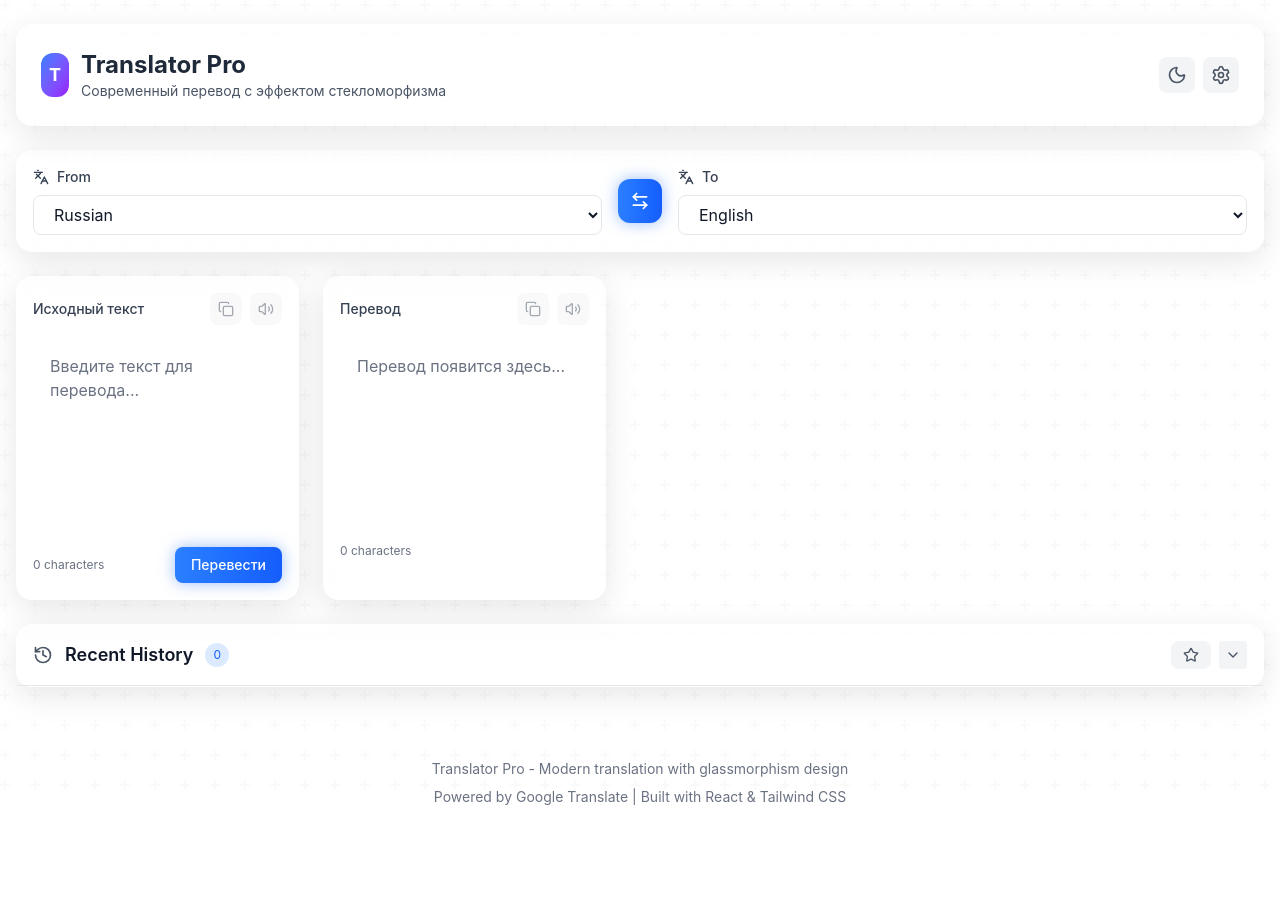
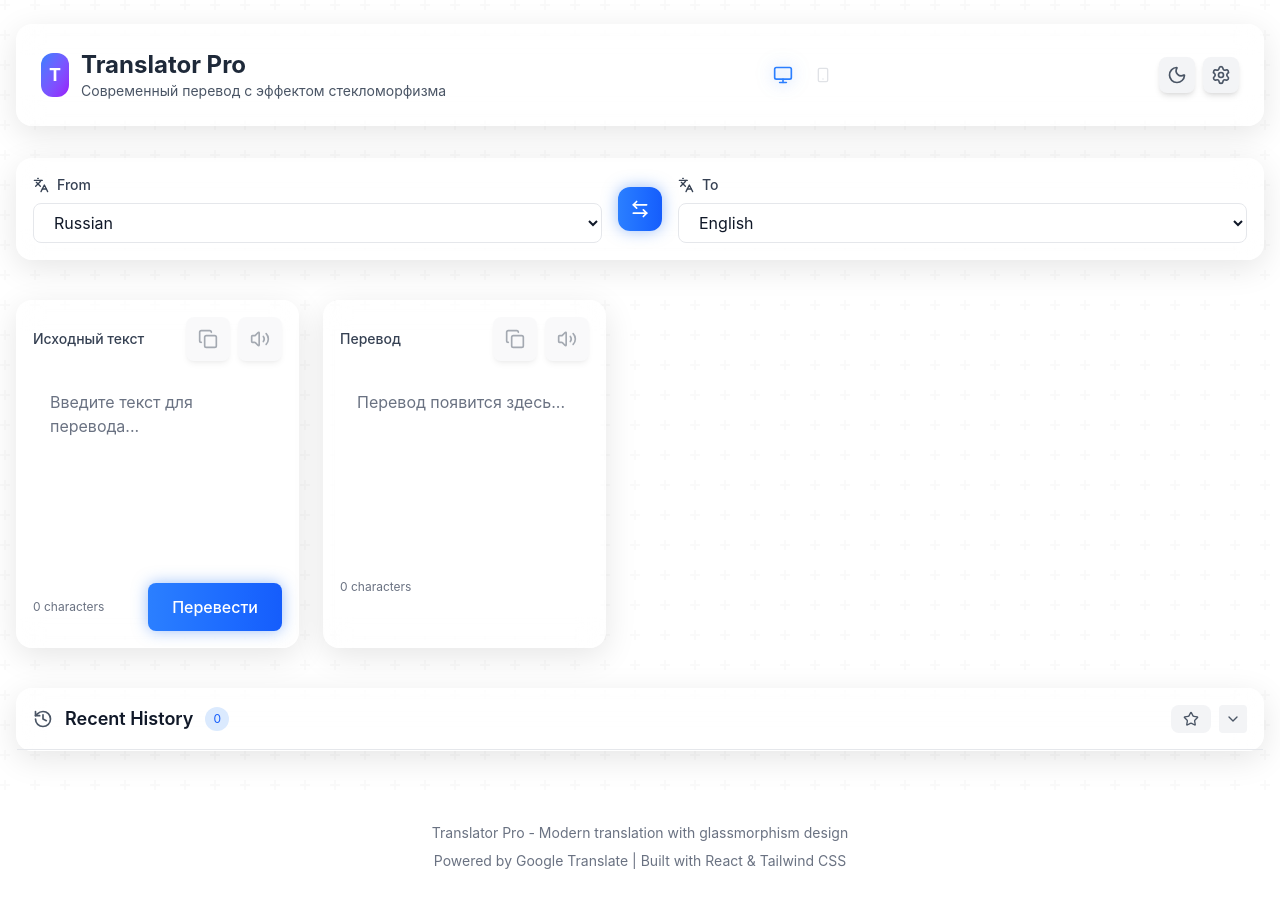
Before and after one commit to ertahfit-crypto/translator-pro, a React (Vite) app: page / in a window 1280 px wide. Shown: the top 908 px of the page. Before the commit the page ends 855 px from the top, so only its background shows below. Built offline with nearby package versions, Linux system fonts and the light colour scheme.

Commit message:
UI upgrade: desktop icons and better button sizes

```diff
--- a/src/App.jsx
+++ b/src/App.jsx
@@ -387,7 +387,7 @@ function App() {
           />
 
           {/* Main Content */}
-          <div className="mt-4 sm:mt-6 space-y-4 sm:space-y-6">
+          <div className="mt-4 sm:mt-8 space-y-6 sm:space-y-8 lg:space-y-10">
             {/* Language Selector */}
             <LanguageSelector
               sourceLang={sourceLang}
--- a/src/components/Header.jsx
+++ b/src/components/Header.jsx
@@ -1,6 +1,6 @@
 import React from 'react';
 import { motion } from 'framer-motion';
-import { Settings, Moon, Sun } from 'lucide-react';
+import { Settings, Moon, Sun, Monitor, Smartphone } from 'lucide-react';
 
 /**
  * Clean Header component with Logo, Theme Toggle, and Settings Icon
@@ -11,6 +11,20 @@ const Header = ({
   onSettingsClick,
   t
 }) => {
+  // Device detection
+  const [isMobile, setIsMobile] = React.useState(() => {
+    if (typeof window === 'undefined') return false;
+    return window.innerWidth < 768;
+  });
+
+  React.useEffect(() => {
+    const handleResize = () => {
+      setIsMobile(window.innerWidth < 768);
+    };
+
+    window.addEventListener('resize', handleResize);
+    return () => window.removeEventListener('resize', handleResize);
+  }, []);
   return (
     <motion.header
       initial={{ opacity: 0, y: -20 }}
@@ -39,14 +53,53 @@ const Header = ({
             </div>
           </div>
 
+          {/* Device Indicators */}
+          <div className="flex items-center space-x-1">
+            {/* Desktop Indicator */}
+            <motion.div
+              animate={{
+                opacity: isMobile ? 0.3 : 1,
+                scale: isMobile ? 0.8 : 1,
+                filter: isMobile ? 'none' : 'drop-shadow(0 0 8px rgba(59, 130, 246, 0.5))'
+              }}
+              transition={{ duration: 0.3 }}
+              className="p-2 rounded-lg"
+              title="Desktop Mode"
+            >
+              <Monitor className={`w-4 h-4 md:w-5 md:h-5 transition-colors duration-300 ${
+                isMobile ? 'text-gray-400 dark:text-gray-600' : 'text-blue-500 dark:text-blue-400'
+              }`} />
+            </motion.div>
+
+            {/* Mobile Indicator */}
+            <motion.div
+              animate={{
+                opacity: isMobile ? 1 : 0.3,
+                scale: isMobile ? 1 : 0.8,
+                filter: isMobile ? 'drop-shadow(0 0 8px rgba(34, 197, 94, 0.5))' : 'none'
+              }}
+              transition={{ duration: 0.3 }}
+              className="p-2 rounded-lg"
+              title="Mobile Mode"
+            >
+              <Smartphone className={`w-4 h-4 md:w-5 md:h-5 transition-colors duration-300 ${
+                isMobile ? 'text-green-500 dark:text-green-400' : 'text-gray-400 dark:text-gray-600'
+              }`} />
+            </motion.div>
+          </div>
+
           {/* Theme Switcher */}
           <div className="flex items-center space-x-2">
             {/* Theme toggle */}
             <motion.button
-              whileHover={{ scale: 1.1 }}
-              whileTap={{ scale: 0.95 }}
+              whileHover={{
+                scale: 1.15,
+                rotate: 180,
+                transition: { duration: 0.2 }
+              }}
+              whileTap={{ scale: 0.9 }}
               onClick={onToggleTheme}
-              className="p-2 rounded-lg bg-gray-100 dark:bg-gray-800 hover:bg-white/20 transition-all duration-300"
+              className="p-2 rounded-lg bg-gray-100 dark:bg-gray-800 hover:bg-gradient-to-br hover:from-white/30 hover:to-white/10 dark:hover:from-white/20 dark:hover:to-white/5 transition-all duration-300 shadow-md hover:shadow-lg"
               title={t ? t('toggleTheme') : 'Toggle theme'}
             >
               <motion.div
@@ -63,10 +116,14 @@ const Header = ({
 
             {/* Settings Button */}
             <motion.button
-              whileHover={{ scale: 1.1, rotate: 90 }}
-              whileTap={{ scale: 0.95 }}
+              whileHover={{
+                scale: 1.15,
+                rotate: 180,
+                transition: { duration: 0.2 }
+              }}
+              whileTap={{ scale: 0.9 }}
               onClick={onSettingsClick}
-              className="p-2 rounded-lg bg-gray-100 dark:bg-gray-800 hover:bg-white/20 transition-all duration-300"
+              className="p-2 rounded-lg bg-gray-100 dark:bg-gray-800 hover:bg-gradient-to-br hover:from-white/30 hover:to-white/10 dark:hover:from-white/20 dark:hover:to-white/5 transition-all duration-300 shadow-md hover:shadow-lg"
               title={t ? t('settings') : 'Settings'}
             >
               <Settings className="w-5 h-5 text-gray-600 dark:text-gray-400" />
--- a/src/components/TranslationBox.jsx
+++ b/src/components/TranslationBox.jsx
@@ -122,15 +122,18 @@ const TranslationBox = ({
                   {/* Copy Button */}
                   <motion.button
                     type="button"
-                    whileHover={{ scale: 1.05 }}
+                    whileHover={{
+                      scale: 1.1,
+                      transition: { duration: 0.2, type: "spring", stiffness: 400 }
+                    }}
                     whileTap={{ scale: 0.95 }}
                     onClick={() => handleCopy(sourceText, 'source')}
                     disabled={!(sourceText?.trim())}
-                    className={`p-2 rounded-lg transition-all duration-200 ${
+                    className={`p-2 md:p-3 rounded-lg transition-all duration-300 transform shadow-md hover:shadow-lg ${
                       isCopying === 'source'
-                        ? 'bg-green-500 text-white'
-                        : 'bg-gray-100 dark:bg-gray-800 hover:bg-gray-200 dark:hover:bg-gray-700'
-                    } disabled:opacity-50 disabled:cursor-not-allowed`}
+                        ? 'bg-gradient-to-r from-green-500 to-green-600 text-white shadow-green-500/25'
+                        : 'bg-gray-100 dark:bg-gray-800 hover:bg-gradient-to-r hover:from-gray-200 hover:to-gray-300 dark:hover:from-gray-700 dark:hover:to-gray-600'
+                    } disabled:opacity-50 disabled:cursor-not-allowed disabled:hover:transform-none`}
                     title="Copy text"
                   >
                     {isCopying === 'source' ? (
@@ -138,24 +141,27 @@ const TranslationBox = ({
                         animate={{ scale: [1, 1.2, 1] }}
                         transition={{ duration: 0.3 }}
                       >
-                        <RotateCcw className="w-4 h-4" />
+                        <RotateCcw className="w-4 h-4 md:w-5 md:h-5" />
                       </motion.div>
                     ) : (
-                      <Copy className="w-4 h-4 text-gray-600 dark:text-gray-400" />
+                      <Copy className="w-4 h-4 md:w-5 md:h-5 text-gray-600 dark:text-gray-400" />
                     )}
                   </motion.button>
 
                   {/* Speak Button */}
                   <motion.button
                     type="button"
-                    whileHover={{ scale: 1.05 }}
+                    whileHover={{
+                      scale: 1.1,
+                      transition: { duration: 0.2, type: "spring", stiffness: 400 }
+                    }}
                     whileTap={{ scale: 0.95 }}
                     onClick={() => handleSpeak(sourceText, sourceLang === 'auto' ? 'en' : sourceLang)}
                     disabled={!(sourceText?.trim()) || !sourceLang || sourceLang === 'auto'}
-                    className="p-2 rounded-lg bg-gray-100 dark:bg-gray-800 hover:bg-gray-200 dark:hover:bg-gray-700 transition-all duration-200 disabled:opacity-50 disabled:cursor-not-allowed"
+                    className="p-2 md:p-3 rounded-lg transition-all duration-300 transform shadow-md hover:shadow-lg bg-gray-100 dark:bg-gray-800 hover:bg-gradient-to-r hover:from-gray-200 hover:to-gray-300 dark:hover:from-gray-700 dark:hover:to-gray-600 disabled:opacity-50 disabled:cursor-not-allowed disabled:hover:transform-none"
                     title="Speak text"
                   >
-                    <Volume2 className="w-4 h-4 text-gray-600 dark:text-gray-400" />
+                    <Volume2 className="w-4 h-4 md:w-5 md:h-5 text-gray-600 dark:text-gray-400" />
                   </motion.button>
                 </div>
               </div>
@@ -179,15 +185,19 @@ const TranslationBox = ({
                 </div>
                 <motion.button
                   type="submit"
-                  whileHover={{ scale: 1.05 }}
-                  whileTap={{ scale: 0.95 }}
+                  whileHover={{
+                    scale: 1.05,
+                    boxShadow: "0 10px 25px rgba(59, 130, 246, 0.3)",
+                    transition: { duration: 0.2, type: "spring", stiffness: 300 }
+                  }}
+                  whileTap={{ scale: 0.98 }}
                   disabled={!(sourceText?.trim()) || isTranslating}
-                  className="px-4 py-2 bg-gradient-to-r from-blue-500 to-blue-600 hover:from-blue-600 hover:to-blue-700 disabled:bg-gray-600 disabled:cursor-not-allowed
-                           text-white rounded-lg transition-all duration-200 font-medium text-sm glow-blue shadow-2xl"
+                  className="px-4 py-2 md:px-6 md:py-3 bg-gradient-to-r from-blue-500 to-blue-600 hover:from-blue-600 hover:to-blue-700 disabled:bg-gray-600 disabled:cursor-not-allowed
+                           text-white rounded-lg transition-all duration-300 font-medium text-sm md:text-base glow-blue shadow-lg hover:shadow-2xl transform hover:scale-105"
                 >
                   {isTranslating ? (
                     <div className="flex items-center space-x-2">
-                      <Loader2 className="w-4 h-4 animate-spin" />
+                      <Loader2 className="w-4 h-4 md:w-5 md:h-5 animate-spin" />
                       <span>{t('translating')}</span>
                     </div>
                   ) : (
@@ -212,15 +222,18 @@ const TranslationBox = ({
                   {/* Copy Button */}
                   <motion.button
                     type="button"
-                    whileHover={{ scale: 1.05 }}
+                    whileHover={{
+                      scale: 1.1,
+                      transition: { duration: 0.2, type: "spring", stiffness: 400 }
+                    }}
                     whileTap={{ scale: 0.95 }}
                     onClick={() => handleCopy(targetText, 'target')}
                     disabled={!(targetText?.trim())}
-                    className={`p-2 rounded-lg transition-all duration-200 ${
+                    className={`p-2 md:p-3 rounded-lg transition-all duration-300 transform shadow-md hover:shadow-lg ${
                       isCopying === 'target'
-                        ? 'bg-green-500 text-white'
-                        : 'bg-gray-100 dark:bg-gray-800 hover:bg-gray-200 dark:hover:bg-gray-700'
-                    } disabled:opacity-50 disabled:cursor-not-allowed`}
+                        ? 'bg-gradient-to-r from-green-500 to-green-600 text-white shadow-green-500/25'
+                        : 'bg-gray-100 dark:bg-gray-800 hover:bg-gradient-to-r hover:from-gray-200 hover:to-gray-300 dark:hover:from-gray-700 dark:hover:to-gray-600'
+                    } disabled:opacity-50 disabled:cursor-not-allowed disabled:hover:transform-none`}
                     title="Copy translation"
                   >
                     {isCopying === 'target' ? (
@@ -228,24 +241,27 @@ const TranslationBox = ({
                         animate={{ scale: [1, 1.2, 1] }}
                         transition={{ duration: 0.3 }}
                       >
-                        <RotateCcw className="w-4 h-4" />
+                        <RotateCcw className="w-4 h-4 md:w-5 md:h-5" />
                       </motion.div>
                     ) : (
-                      <Copy className="w-4 h-4 text-gray-600 dark:text-gray-400" />
+                      <Copy className="w-4 h-4 md:w-5 md:h-5 text-gray-600 dark:text-gray-400" />
                     )}
                   </motion.button>
 
                   {/* Speak Button */}
                   <motion.button
                     type="button"
-                    whileHover={{ scale: 1.05 }}
+                    whileHover={{
+                      scale: 1.1,
+                      transition: { duration: 0.2, type: "spring", stiffness: 400 }
+                    }}
                     whileTap={{ scale: 0.95 }}
                     onClick={() => handleSpeak(targetText, targetLang)}
                     disabled={!(targetText?.trim()) || !targetLang}
-                    className="p-2 rounded-lg bg-gray-100 dark:bg-gray-800 hover:bg-gray-200 dark:hover:bg-gray-700 transition-all duration-200 disabled:opacity-50 disabled:cursor-not-allowed"
+                    className="p-2 md:p-3 rounded-lg transition-all duration-300 transform shadow-md hover:shadow-lg bg-gray-100 dark:bg-gray-800 hover:bg-gradient-to-r hover:from-gray-200 hover:to-gray-300 dark:hover:from-gray-700 dark:hover:to-gray-600 disabled:opacity-50 disabled:cursor-not-allowed disabled:hover:transform-none"
                     title="Speak translation"
                   >
-                    <Volume2 className="w-4 h-4 text-gray-600 dark:text-gray-400" />
+                    <Volume2 className="w-4 h-4 md:w-5 md:h-5 text-gray-600 dark:text-gray-400" />
                   </motion.button>
                 </div>
               </div>
```
